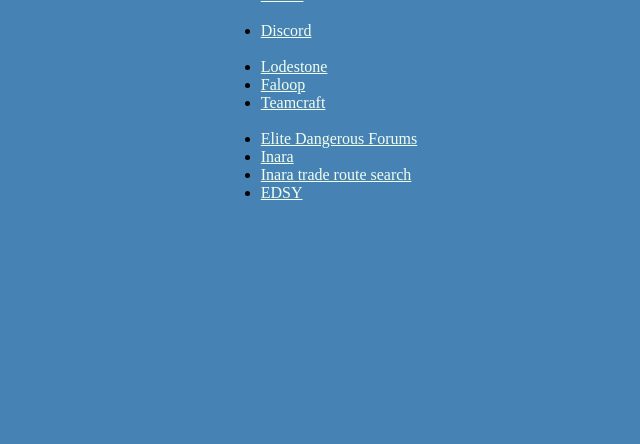
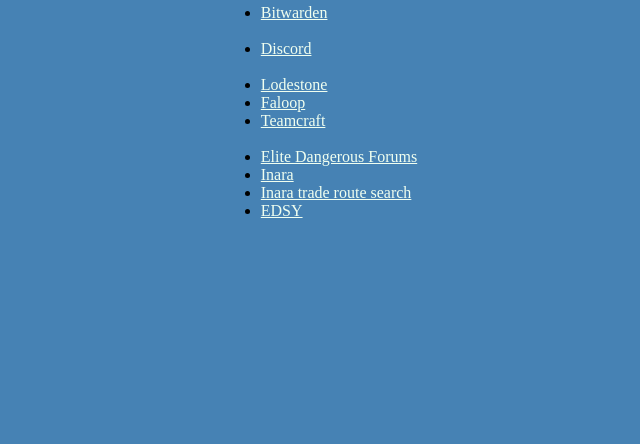
Before and after one commit to Unknown-Zombie/Unknown-Zombie.github.io, a plain HTML site: page steam/index.html in a window 1280 px wide. Shown: the part 356-800 px from the top of the page, without its empty margins (321-961 px from the left). Drawn offline with Linux system fonts and the light colour scheme.

Commit message:
added bitwarden

```diff
--- a/steam/index.html
+++ b/steam/index.html
@@ -29,6 +29,8 @@
             <li><a href="https://twitter.com/#!/">Twitter</a></li>
             <li><a href="https://reddit.com">Reddit</a></li>
             <br>
+			<li><a href="https://vault.bitwarden.com">Bitwarden</a></li>
+			<br>
             <li><a href="https://discord.com/app">Discord</a></li>
             <br>
             <li><a href="https://na.finalfantasyxiv.com/lodestone/my/">Lodestone</a></li>
```
